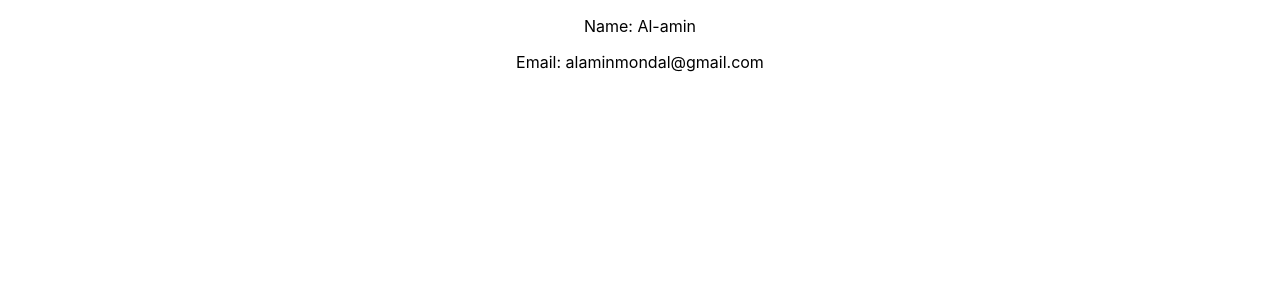
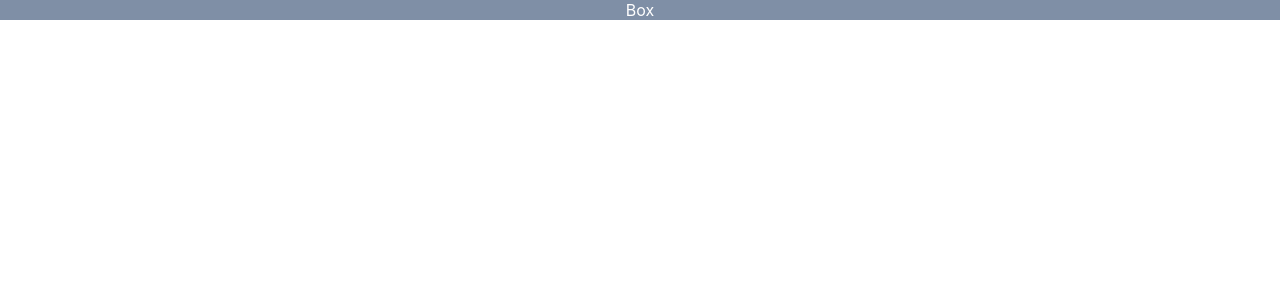
Before and after one commit to dev-alamin1/typescript-practice, a React (Create React App) app: page / in a window 1280 px wide. Shown: the top 300 px of the page. Built offline with nearby package versions, Linux system fonts and the light colour scheme.

Commit message:
theme change using context api

```diff
--- a/src/App.tsx
+++ b/src/App.tsx
@@ -1,12 +1,12 @@
 import './App.css'
-import AuthContextProvider from './components/Context/AuthContextProvider';
-import Login from './components/Login';
+import Box from './components/ThemeContext/Box';
+import ThemeContextProvider from './components/ThemeContext/ThemeContextProvider';
 function App() {
   return (
     <div className="App">
-       <AuthContextProvider>
-         <Login/>
-       </AuthContextProvider>
+       <ThemeContextProvider>
+          <Box/>
+       </ThemeContextProvider>
     </div>
   );
 }
--- /dev/null
+++ b/src/components/ThemeContext/Box.tsx
@@ -0,0 +1,13 @@
+import React, { useContext } from 'react';
+import { ThemeCtx } from './ThemeContextProvider';
+
+const Box = () => {
+    const boxStyle = useContext(ThemeCtx);
+    return (
+        <div>
+             <div style={{backgroundColor:boxStyle.primary.main, color:boxStyle.primary.text}}>Box</div>
+        </div>
+    );
+};
+
+export default Box;
--- /dev/null
+++ b/src/components/ThemeContext/Theme.ts
@@ -0,0 +1,10 @@
+export const myTheme = {
+    primary:{
+        main:"#7f8fa6",
+        text:"#fff"
+    },
+    secondary:{
+        main:"#40739e",
+        text:"#fff"
+    }
+}
--- /dev/null
+++ b/src/components/ThemeContext/ThemeContextProvider.tsx
@@ -0,0 +1,16 @@
+import React, { createContext } from 'react';
+import { myTheme } from './Theme';
+
+
+
+export const ThemeCtx = createContext(myTheme);
+
+const ThemeContextProvider = ({children}:{children:React.ReactNode}) => {
+    return (
+         <ThemeCtx.Provider value={myTheme}>
+            {children}
+         </ThemeCtx.Provider>
+    );
+};
+
+export default ThemeContextProvider;
```
